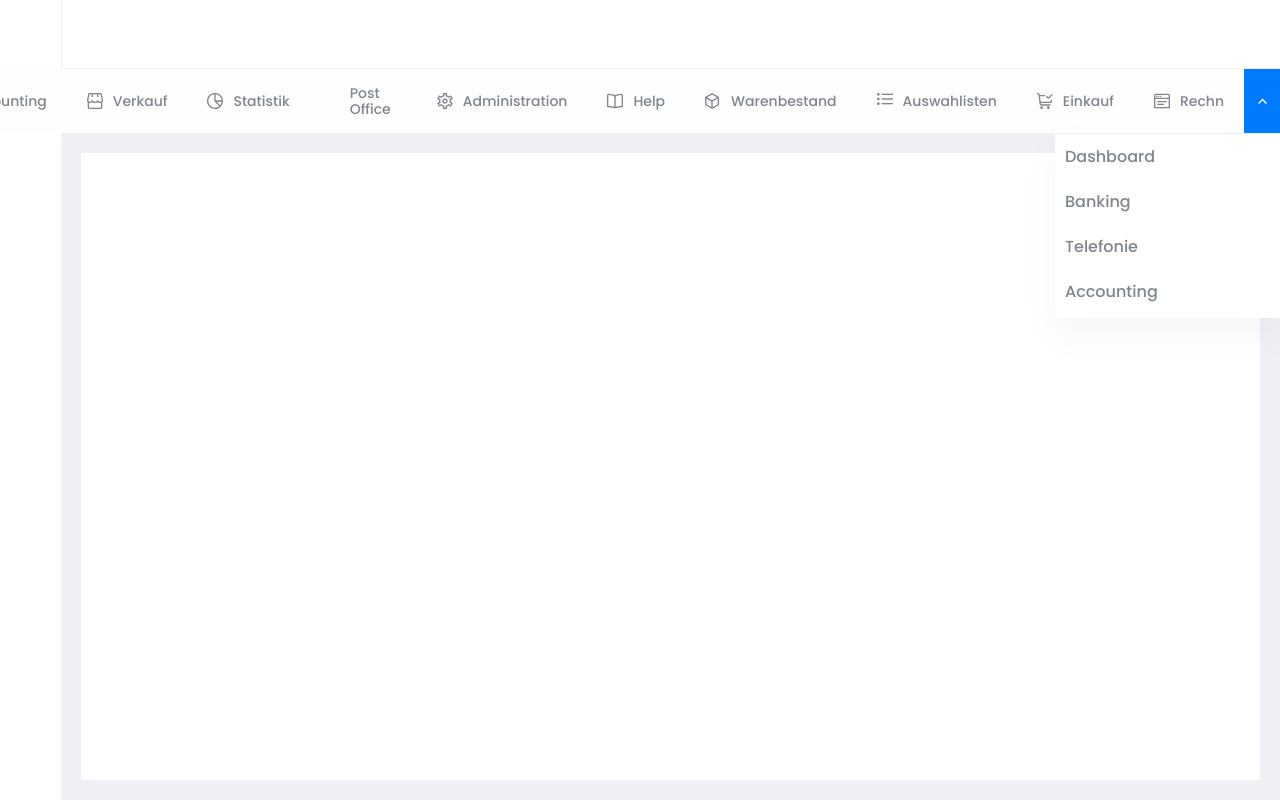
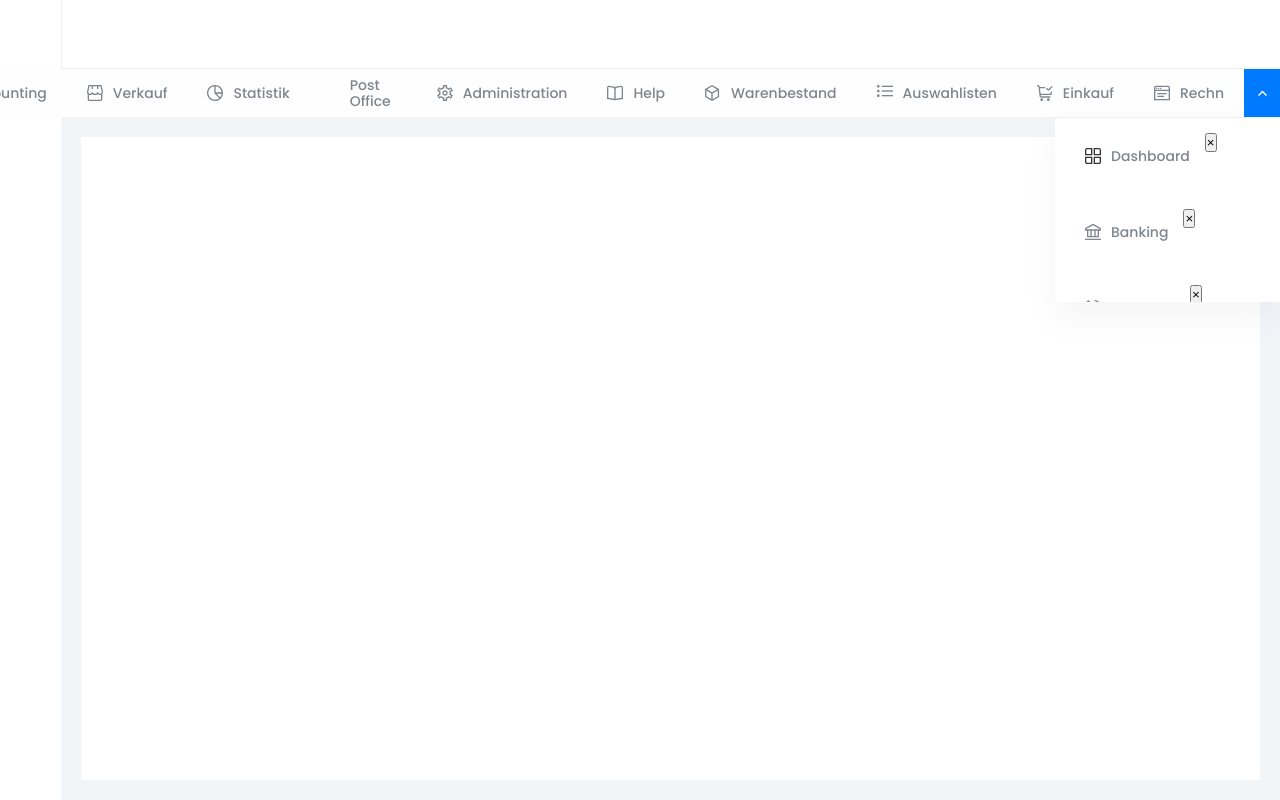
Before and after one commit to Ehulinian/tabsTest, a Next.js app: page / in a window 1280 px wide. Both pictures are taken after a click on the element 1262 px from the left and 101 px from the top of the page. Built offline with nearby package versions, Linux system fonts and the light colour scheme.

Commit message:
add pin and unpin functional

```diff
--- a/package.json
+++ b/package.json
@@ -9,6 +9,8 @@
     "lint": "next lint"
   },
   "dependencies": {
+    "@hello-pangea/dnd": "^18.0.1",
+    "@uiw/react-tabs-draggable": "^1.0.1",
     "next": "15.1.6",
     "react": "^19.0.0",
     "react-dom": "^19.0.0",
--- a/src/components/Content/Content.module.scss
+++ b/src/components/Content/Content.module.scss
@@ -1,6 +1,6 @@
 .background {
 	height: 100%;
-	border: 20px solid #aeb6ce33;
+	border: 20px solid #f1f5f8;
 	flex: 1;
 	height: 100%;
 	margin-left: 61px;
--- a/src/components/PinnedTabs/PinnedTabs.module.scss
+++ /dev/null
@@ -1,11 +0,0 @@
-.tabBar {
-	display: flex;
-	align-items: center;
-	justify-content: center;
-	height: 64px;
-	background-color: #fefefe;
-}
-
-.tabItem {
-	padding: 16px 20px 16px 20px;
-}
--- a/src/components/PinnedTabs/PinnedTabs.tsx
+++ /dev/null
@@ -1,25 +0,0 @@
-import { TabItem } from '../TabItem/TabItem'
-import { Tab } from '@/types/Tab'
-import styles from './PinnedTabs.module.scss'
-
-interface PinnedTabsProps {
-	pinnedTabs: Tab[]
-	onPin: (tabId: string) => void
-	onClick: (tabUrl: string) => void
-}
-
-export const PinnedTabs: React.FC<PinnedTabsProps> = ({
-	pinnedTabs,
-	onPin,
-	onClick,
-}) => {
-	return (
-		<div className={styles.tabBar}>
-			{pinnedTabs.map(tab => (
-				<div key={tab.id} className={styles.tabItem}>
-					<TabItem tab={tab} onPin={onPin} onClick={onClick} />
-				</div>
-			))}
-		</div>
-	)
-}
--- a/src/components/TabContainer/TabContainer.tsx
+++ b/src/components/TabContainer/TabContainer.tsx
@@ -2,7 +2,7 @@ import { useState, useEffect } from 'react'
 import { useRouter } from 'next/router'
 import { Tab } from '@/types/Tab'
 import { tabsData } from '@/data/tabs'
-import { PinnedTabs } from '../PinnedTabs/PinnedTabs'
+import { Tabs } from '../Tabs/Tabs'
 import styles from './TabContainer.module.scss'
 import { TabDropdown } from '../TabDropDown/TabDropDown'
 
@@ -11,6 +11,10 @@ export const TabContainer: React.FC = () => {
 	const [pinnedTabs, setPinnedTabs] = useState<Tab[]>([])
 
 	const router = useRouter()
+
+	useEffect(() => {
+		setTabs(tabsData)
+	}, [])
 
 	const handleTabPin = (tabId: string) => {
 		setPinnedTabs(prevPinnedTabs => {
@@ -28,23 +32,37 @@ export const TabContainer: React.FC = () => {
 		router.push(tabUrl)
 	}
 
-	useEffect(() => {
-		setTabs(tabsData)
-	}, [])
+	const handleDeleteTab = (tabId: string) => {
+		setTabs(prevTabs => prevTabs.filter(tab => tab.id !== tabId))
+		setPinnedTabs(prevPinnedTabs =>
+			prevPinnedTabs.filter(tab => tab.id !== tabId)
+		)
+	}
 
-	const nonPinnedTabs = tabs.filter(
-		tab => !pinnedTabs.some(pinnedTab => pinnedTab.id === tab.id)
-	)
+	// Об'єднуємо закріплені та незакріплені вкладки
+	const orderedTabs = [
+		...pinnedTabs,
+		...tabs.filter(
+			tab => !pinnedTabs.some(pinnedTab => pinnedTab.id === tab.id)
+		),
+	]
 
 	return (
 		<div className={styles.tabContainer}>
-			<PinnedTabs
-				pinnedTabs={tabs}
+			<Tabs
+				tabs={orderedTabs} // Передаємо вкладки в правильному порядку
+				pinnedTabs={pinnedTabs}
 				onPin={handleTabPin}
 				onClick={handleTabClick}
 			/>
-
-			{nonPinnedTabs.length > 0 && <TabDropdown tabs={nonPinnedTabs} />}
+			{tabs.length > 0 && pinnedTabs.length < tabs.length && (
+				<TabDropdown
+					tabs={tabs.filter(
+						tab => !pinnedTabs.some(pinnedTab => pinnedTab.id === tab.id)
+					)}
+					onDelete={handleDeleteTab}
+				/>
+			)}
 		</div>
 	)
 }
--- a/src/components/TabDropDown/TabDropDown.module.scss
+++ b/src/components/TabDropDown/TabDropDown.module.scss
@@ -29,21 +29,15 @@
 	box-shadow: 0px 16px 30px 0px #7b7f9112;
 }
 
-.dropDownList li {
-	padding: 10px;
-	cursor: pointer;
-	transition: background-color 0.3s;
-	color: #7f858d;
-}
-
-.dropDownList li:hover {
-	color: #343434;
-}
-
-.dropDownList li:active {
-	background-color: #d8d8d8;
-}
-
 .dropDownList::-webkit-scrollbar {
 	display: none;
 }
+
+.dropDownItem {
+	display: flex;
+	color: #7f858d;
+	align-items: flex-start;
+	justify-content: flex-start;
+	cursor: pointer;
+	padding: 15px;
+}
--- a/src/components/TabDropDown/TabDropDown.tsx
+++ b/src/components/TabDropDown/TabDropDown.tsx
@@ -3,12 +3,14 @@ import { Tab } from '@/types/Tab'
 import styles from './TabDropDown.module.scss'
 import { SvgComponent } from '../SvgComponent'
 import { ArrowSelect } from '@/icons/ArrowSelect'
+import { TabItem } from '../TabItem/TabItem'
 
 interface TabDropdownProps {
 	tabs: Tab[]
+	onDelete: (tabId: string) => void
 }
 
-export const TabDropdown: React.FC<TabDropdownProps> = ({ tabs }) => {
+export const TabDropdown: React.FC<TabDropdownProps> = ({ tabs, onDelete }) => {
 	const [isOpen, setIsOpen] = useState(false)
 	const [selectedTab, setSelectedTab] = useState<string>('')
 
@@ -23,6 +25,10 @@ export const TabDropdown: React.FC<TabDropdownProps> = ({ tabs }) => {
 
 	const filteredTabs = tabs.filter(tab => tab.url !== selectedTab)
 
+	const handleDeleteTab = (tabId: string) => {
+		onDelete(tabId)
+	}
+
 	return (
 		<div className={styles.dropdown}>
 			<div className={styles.selected} onClick={toggleDropdown}>
@@ -33,8 +39,20 @@ export const TabDropdown: React.FC<TabDropdownProps> = ({ tabs }) => {
 			{isOpen && (
 				<ul className={styles.dropDownList}>
 					{filteredTabs.map(tab => (
-						<li key={tab.id} onClick={() => handleSelectTab(tab.url)}>
-							{tab.label}
+						<li key={tab.id} className={styles.dropDownItem}>
+							<TabItem
+								tab={tab}
+								onClick={handleSelectTab}
+								onPin={() => {}}
+								className={styles.dropDownItem}
+								isPinned={false}
+							/>
+							<button
+								className={styles.deleteButton}
+								onClick={() => handleDeleteTab(tab.id)}
+							>
+								&times;
+							</button>
 						</li>
 					))}
 				</ul>
--- a/src/components/TabItem/TabItem.module.scss
+++ b/src/components/TabItem/TabItem.module.scss
@@ -1,8 +1,10 @@
 .tab {
+	position: relative;
 	display: flex;
 	align-items: center;
 	justify-content: center;
 	gap: 10px;
+	padding: 16px 20px 16px 20px;
 }
 
 .tabIcon {
@@ -16,3 +18,34 @@
 	line-height: 16.1px;
 	color: #7f858d;
 }
+
+.hiddenLabel {
+	display: none;
+}
+
+.pinned {
+	font-weight: bold;
+}
+
+.pinButton {
+	position: absolute;
+	top: 100%;
+	left: 50%;
+	display: flex;
+	align-items: center;
+	justify-content: center;
+	background: none;
+	background: #ffffff;
+	gap: 10px;
+	width: 155px;
+	border: 1px solid #aeb6ce33;
+	color: var(--7-f-858-d-text, #7f858d);
+	padding: 10px 15px;
+	cursor: pointer;
+	font-size: 14px;
+	transition: background-color 0.3s ease;
+
+	&:hover {
+		background-color: #e0e0e0;
+	}
+}
--- a/src/components/TabItem/TabItem.tsx
+++ b/src/components/TabItem/TabItem.tsx
@@ -1,22 +1,58 @@
+import React, { useState } from 'react'
 import { Tab } from '@/types/Tab'
-import React from 'react'
+import { useRouter } from 'next/router'
 import { SvgComponent } from '../SvgComponent'
 import styles from './TabItem.module.scss'
+import { PinIcon } from '@/icons/Pin'
 
 interface TabItemProps {
 	tab: Tab
 	onPin: (tabId: string) => void
 	onClick: (tabUrl: string) => void
+	className?: string
+	isPinned?: boolean
 }
 
-export const TabItem: React.FC<TabItemProps> = ({ tab, onPin, onClick }) => {
+export const TabItem: React.FC<TabItemProps> = ({
+	tab,
+	onPin,
+	onClick,
+	className,
+	isPinned,
+}) => {
+	const [isHovered, setIsHovered] = useState(false)
+	const router = useRouter()
+	const isActive = router.pathname === tab.url
+
+	const handlePinClick = (e: React.MouseEvent) => {
+		e.stopPropagation()
+		onPin(tab.id)
+	}
+
 	return (
-		<div className={styles.tab} onClick={() => onClick(tab.url)}>
+		<div
+			className={`${styles.tab} ${className} ${isActive ? styles.active : ''} ${
+				isPinned ? styles.pinned : ''
+			}`}
+			onClick={() => onClick(tab.url)}
+			onMouseEnter={() => setIsHovered(true)}
+			onMouseLeave={() => setIsHovered(false)}
+		>
 			<SvgComponent width={16} height={16} className={styles.tabIcon}>
 				<tab.icon />
 			</SvgComponent>
-			<span className={styles.name}>{tab.label}</span>
-			{/* <button onClick={() => onPin(tab.id)}>Pin</button> */}
+			<span className={`${styles.name} ${isPinned ? styles.hiddenLabel : ''}`}>
+				{tab.label}
+			</span>
+
+			{isHovered && (
+				<button onClick={handlePinClick} className={styles.pinButton}>
+					<SvgComponent width={16} height={16} className={styles.tabIcon}>
+						<PinIcon />
+					</SvgComponent>
+					<span>Pin Tab</span>
+				</button>
+			)}
 		</div>
 	)
 }
--- /dev/null
+++ b/src/components/Tabs/Tabs.module.scss
@@ -0,0 +1,28 @@
+.tabBar {
+	display: flex;
+	align-items: center;
+	justify-content: center;
+	height: 48px;
+	background-color: #fefefe;
+}
+
+.tabItem {
+	display: flex;
+	align-items: center;
+	height: 100%;
+	cursor: pointer;
+	transition: background-color 0.2s ease-in-out;
+
+	&:hover {
+		background: #f1f5f8;
+	}
+}
+
+.tab.pinned {
+	background-color: #f0f0f0;
+	border: 2px solid #a0a0a0;
+}
+
+.name.pinnedLabel {
+	font-weight: bold;
+}
--- /dev/null
+++ b/src/components/Tabs/Tabs.tsx
@@ -0,0 +1,33 @@
+import { TabItem } from '../TabItem/TabItem'
+import { Tab } from '@/types/Tab'
+import styles from './Tabs.module.scss'
+
+interface TabsProps {
+	tabs: Tab[]
+	onPin: (tabId: string) => void
+	onClick: (tabUrl: string) => void
+	pinnedTabs: Tab[]
+}
+
+export const Tabs: React.FC<TabsProps> = ({
+	tabs,
+	onPin,
+	onClick,
+	pinnedTabs,
+}) => {
+	return (
+		<div className={styles.tabBar}>
+			{tabs.map(tab => (
+				<div key={tab.id} className={styles.tabItem}>
+					<TabItem
+						key={tab.id}
+						tab={tab}
+						onPin={onPin}
+						onClick={onClick}
+						isPinned={pinnedTabs.some(pinnedTab => pinnedTab.id === tab.id)}
+					/>
+				</div>
+			))}
+		</div>
+	)
+}
```
Also changed, not shown: src/icons/Pin.tsx (added, +15 -0 lines), 1 other file (tests, documents, lock files or other folders).
